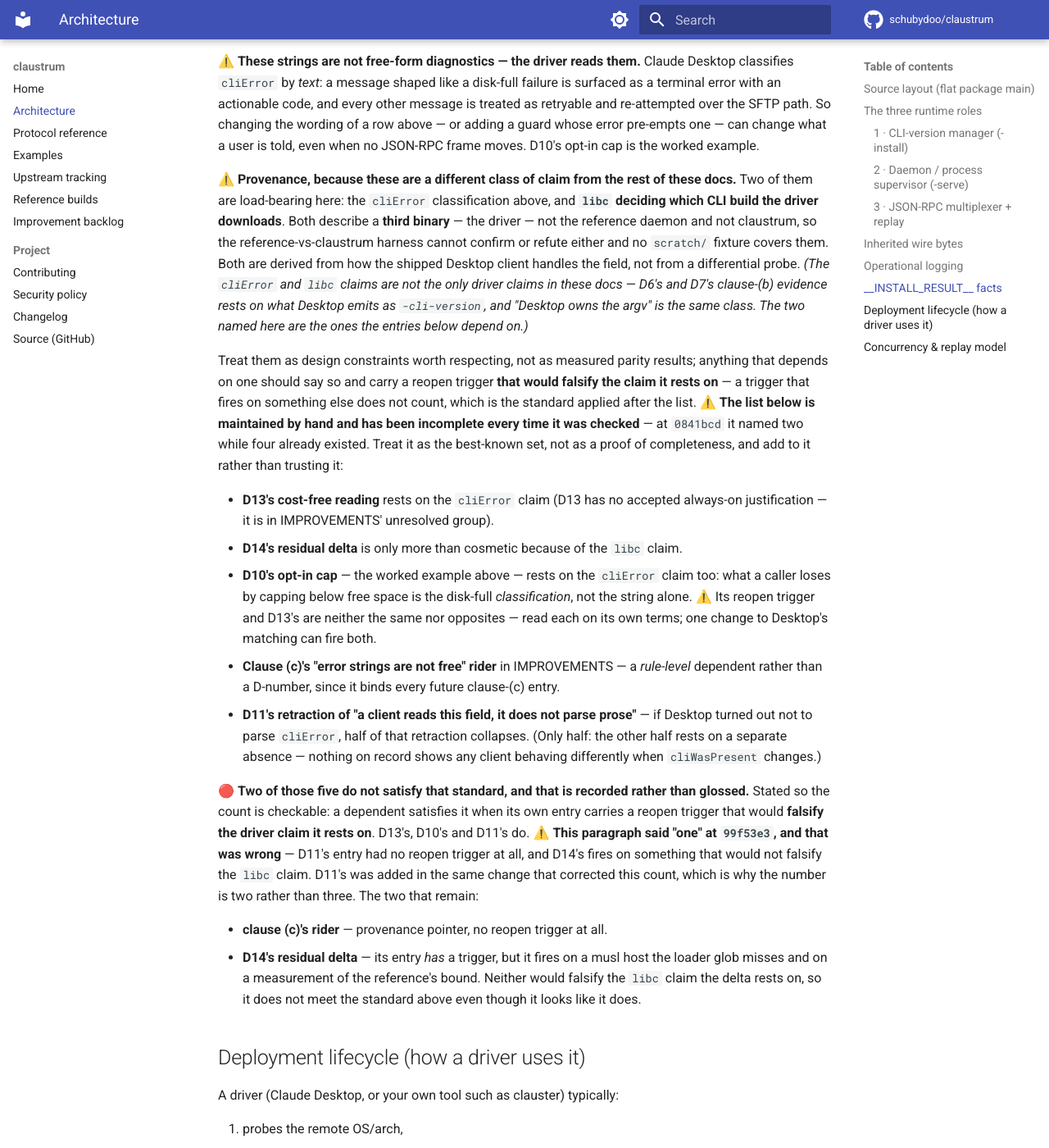
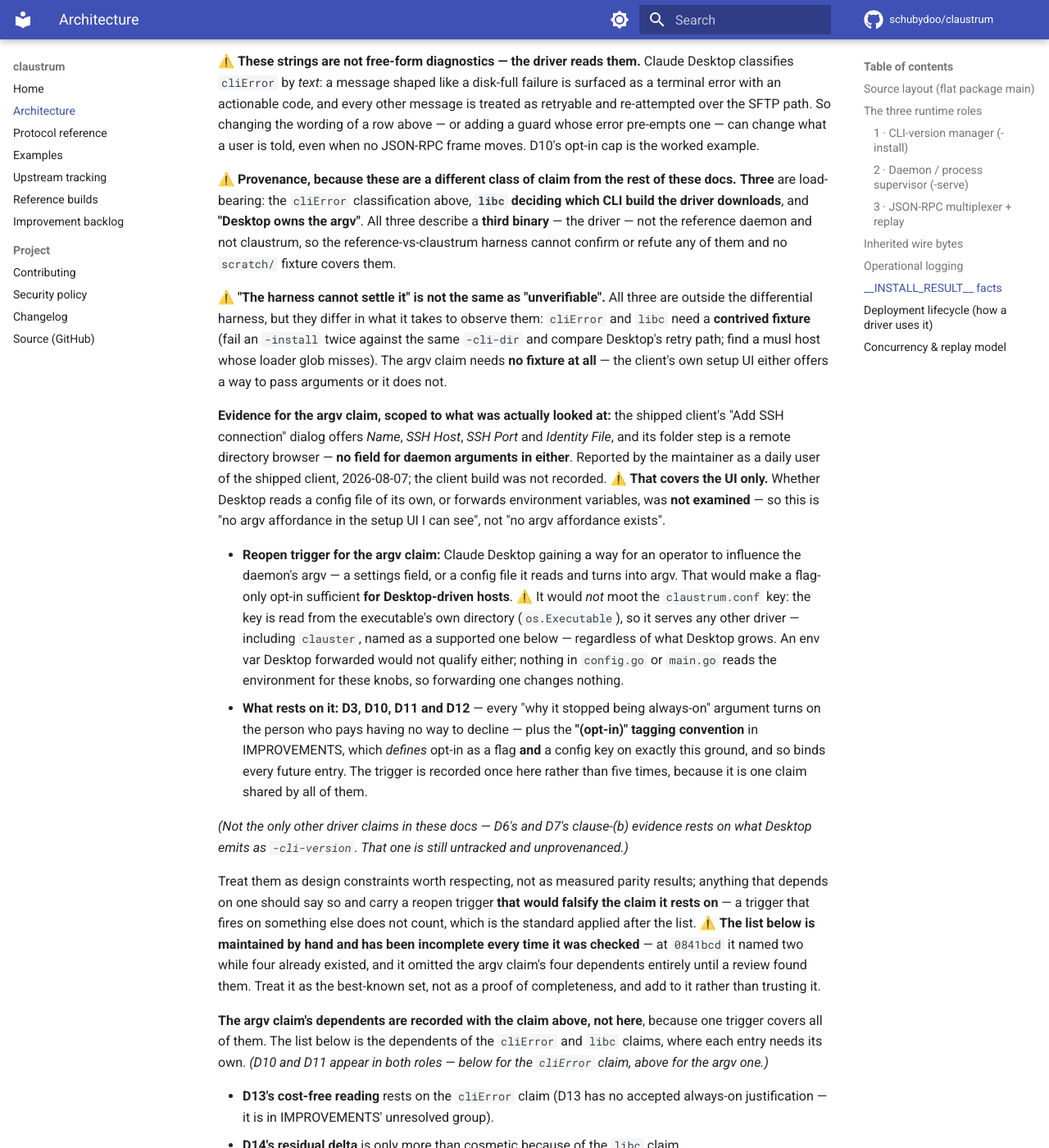
Before and after one commit to schubydoo/claustrum, an MkDocs documentation site: the page built from docs/ARCHITECTURE.md, in a window 1280 px wide and 1400 px high, scrolled down 5923 px. Shown: the whole window at 82% size. Built offline with MkDocs 1.6.1 and Material for MkDocs 9.7.7, drawn with Linux system fonts in a browser that asks for light colours; comment, search, counter and statistics services are not loaded; some of the changed text lies outside the part shown.

Commit message:
docs: track "Desktop owns the argv" as a third driver claim, with its provenance
Review round 3, third finding. The claim that Claude Desktop controls the
daemon's argv is the premise under D3, D10, D11 and D12 -- it is why each stopped
being always-on and why each ships a claustrum.conf key rather than a flag alone
-- and it also defines what the "(opt-in)" tag means. It was written throughout as
plain fact, with no provenance and no reopen trigger, while the two claims that
were tracked only colour cost descriptions.

The maintainer supplied the missing evidence as a daily user of the shipped
client: the setup UI offers SSH connection fields and a remote folder browser,
and no field for daemon arguments. That is recorded, scoped to what was actually
looked at -- the UI. Whether Desktop reads a config file of its own or forwards
environment variables was not examined, and the text says so rather than
asserting a universal negative over affordances.

This also corrects a distinction the earlier draft got backwards. "The harness
cannot settle it" is not "unverifiable": all three claims are outside the
differential harness, but cliError and libc need a contrived fixture while the
argv claim needs none. A first draft said the other two were "not directly
observable from the outside", which this same file refutes twice -- it names a
runnable observation for cliError and makes libc's consequence a user report.

Two consequences of the trigger were overstated and are now narrowed:

  - a forwarded env var would not falsify the claim's consequence at all,
    because nothing in config.go or main.go reads the environment for these
    knobs
  - Desktop gaining an argv field would make a flag-only opt-in sufficient for
    Desktop-driven hosts, not moot the config key: the key is read from the
    executable's own directory, so it serves every other driver, clauster
    included

The dependent list gains the "(opt-in)" tagging convention, a rule-level
dependent of the same kind already tracked for clause (c), found by verification
in the same pass that flagged the paragraph's own claim to be exhaustive.

No behaviour change; no Go file touched.

Co-Authored-By: Claude Opus 5 <noreply@anthropic.com>

```diff
--- a/docs/ARCHITECTURE.md
+++ b/docs/ARCHITECTURE.md
@@ -219,24 +219,62 @@ above — or adding a guard whose error pre-empts one — can change what a user
 told, even when no JSON-RPC frame moves. D10's opt-in cap is the worked example.
 
 ⚠️ **Provenance, because these are a different class of claim from the rest of
-these docs.** Two of them are load-bearing here: the `cliError` classification
-above, and **`libc` deciding which CLI build the driver downloads**. Both describe a
-**third binary** — the driver — not the reference daemon and not claustrum, so the
-reference-vs-claustrum harness cannot confirm or refute either and no `scratch/`
-fixture covers them. Both are derived from how the shipped Desktop client handles
-the field, not from a differential probe. *(The `cliError` and `libc` claims are
-not the only driver claims in these docs — D6's and D7's clause-(b) evidence rests
-on what Desktop emits as `-cli-version`, and "Desktop owns the argv" is the same
-class. The two named here are the ones the entries below depend on.)*
+these docs.** **Three** are load-bearing: the `cliError` classification above,
+**`libc` deciding which CLI build the driver downloads**, and **"Desktop owns the
+argv"**. All three describe a **third binary** — the driver — not the reference
+daemon and not claustrum, so the reference-vs-claustrum harness cannot confirm or
+refute any of them and no `scratch/` fixture covers them.
+
+⚠️ **"The harness cannot settle it" is not the same as "unverifiable".** All three
+are outside the differential harness, but they differ in what it takes to observe
+them: `cliError` and `libc` need a **contrived fixture** (fail an `-install` twice
+against the same `-cli-dir` and compare Desktop's retry path; find a musl host whose
+loader glob misses). The argv claim needs **no fixture at all** — the client's own
+setup UI either offers a way to pass arguments or it does not.
+
+**Evidence for the argv claim, scoped to what was actually looked at:** the shipped
+client's "Add SSH connection" dialog offers *Name*, *SSH Host*, *SSH Port* and
+*Identity File*, and its folder step is a remote directory browser — **no field for
+daemon arguments in either**. Reported by the maintainer as a daily user of the
+shipped client, 2026-08-07; the client build was not recorded. ⚠️ **That covers the
+UI only.** Whether Desktop reads a config file of its own, or forwards environment
+variables, was **not examined** — so this is "no argv affordance in the setup UI I
+can see", not "no argv affordance exists".
+
+- **Reopen trigger for the argv claim:** Claude Desktop gaining a way for an
+  operator to influence the daemon's argv — a settings field, or a config file it
+  reads and turns into argv. That would make a flag-only opt-in sufficient **for
+  Desktop-driven hosts**. ⚠️ It would *not* moot the `claustrum.conf` key: the key
+  is read from the executable's own directory (`os.Executable`), so it serves any
+  other driver — including `clauster`, named as a supported one below — regardless
+  of what Desktop grows. An env var Desktop forwarded would not qualify either;
+  nothing in `config.go` or `main.go` reads the environment for these knobs, so
+  forwarding one changes nothing.
+- **What rests on it:** **D3, D10, D11 and D12** — every "why it stopped being
+  always-on" argument turns on the person who pays having no way to decline — plus
+  the **"(opt-in)" tagging convention** in IMPROVEMENTS, which *defines* opt-in as a
+  flag **and** a config key on exactly this ground, and so binds every future entry.
+  The trigger is recorded once here rather than five times, because it is one claim
+  shared by all of them.
+
+*(Not the only other driver claims in these docs — D6's and D7's clause-(b)
+evidence rests on what Desktop emits as `-cli-version`. That one is still untracked
+and unprovenanced.)*
 
 Treat them as design constraints worth respecting, not as measured parity results;
 anything that depends on one should say so and carry a reopen trigger **that would
 falsify the claim it rests on** — a trigger that fires on something else does not
 count, which is the standard applied after the list. ⚠️ **The
 list below is maintained by hand and has been incomplete every time it was
-checked** — at `0841bcd` it named two while four already existed. Treat it as the
-best-known set, not as a proof of completeness, and add to it rather than trusting
-it:
+checked** — at `0841bcd` it named two while four already existed, and it omitted
+the argv claim's four dependents entirely until a review found them. Treat it as
+the best-known set, not as a proof of completeness, and add to it rather than
+trusting it.
+
+**The argv claim's dependents are recorded with the claim above, not here**,
+because one trigger covers all of them. The list below is the dependents of the
+`cliError` and `libc` claims, where each entry needs its own. *(D10 and D11 appear
+in both roles — below for the `cliError` claim, above for the argv one.)*
 
 - **D13's cost-free reading** rests on the `cliError` claim (D13 has no accepted
   always-on justification — it is in IMPROVEMENTS' unresolved group).
@@ -261,6 +299,8 @@ on**. D13's, D10's and D11's do. ⚠️ **This paragraph said "one" at `99f53e3`
 that was wrong** — D11's entry had no reopen trigger at all, and D14's fires on
 something that would not falsify the `libc` claim. D11's was added in the same
 change that corrected this count, which is why the number is two rather than three.
+*(The argv claim's four dependents are not counted here — their shared trigger is
+recorded with the claim, which is a deliberate exception to "its own entry".)*
 The two that remain:
 
 - **clause (c)'s rider** — provenance pointer, no reopen trigger at all.
```
Also changed, not shown: CLAUDE.md (+6 -1 lines), docs/IMPROVEMENTS.md (+19 -1 lines), docs/PROTOCOL.md (+5 -1 lines).
